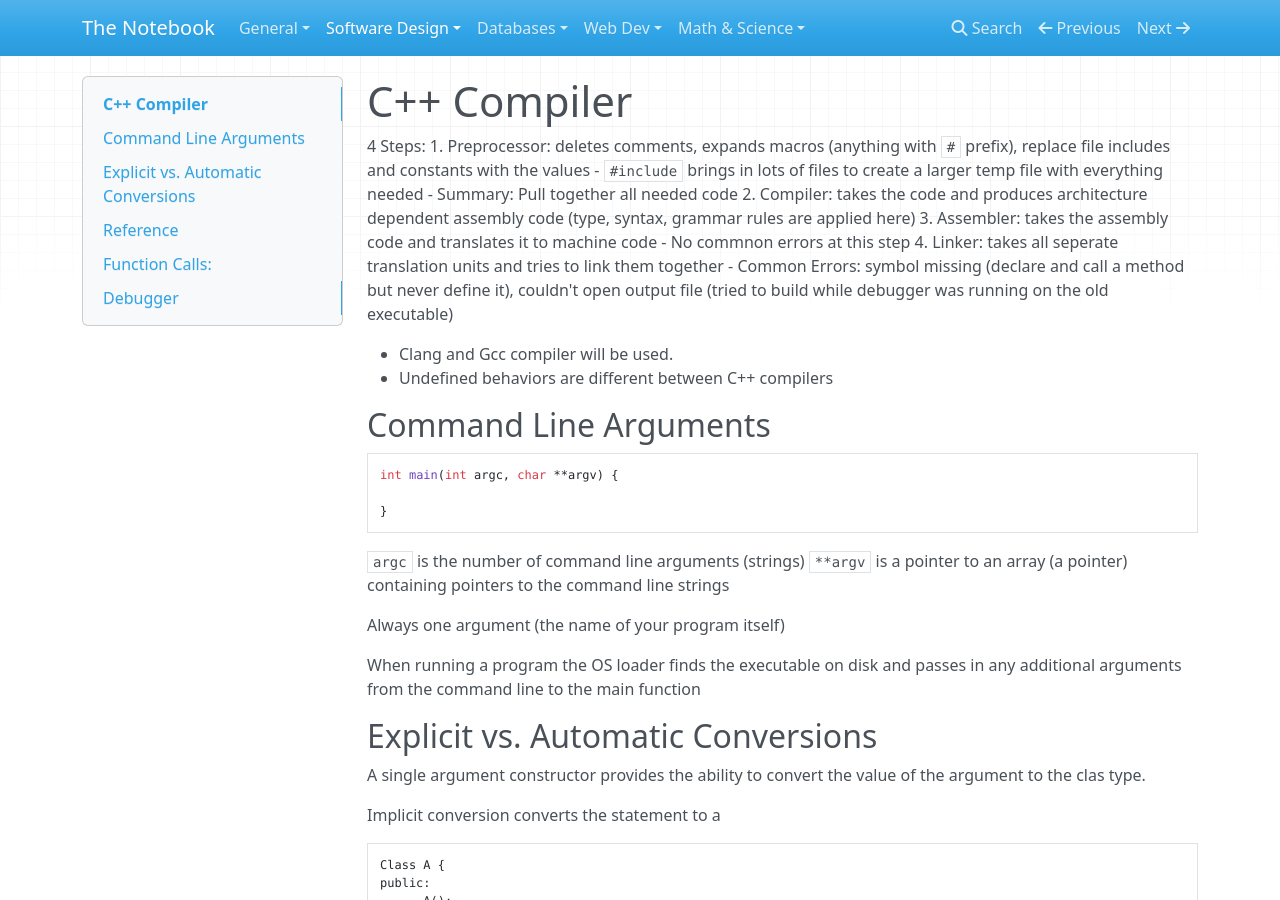
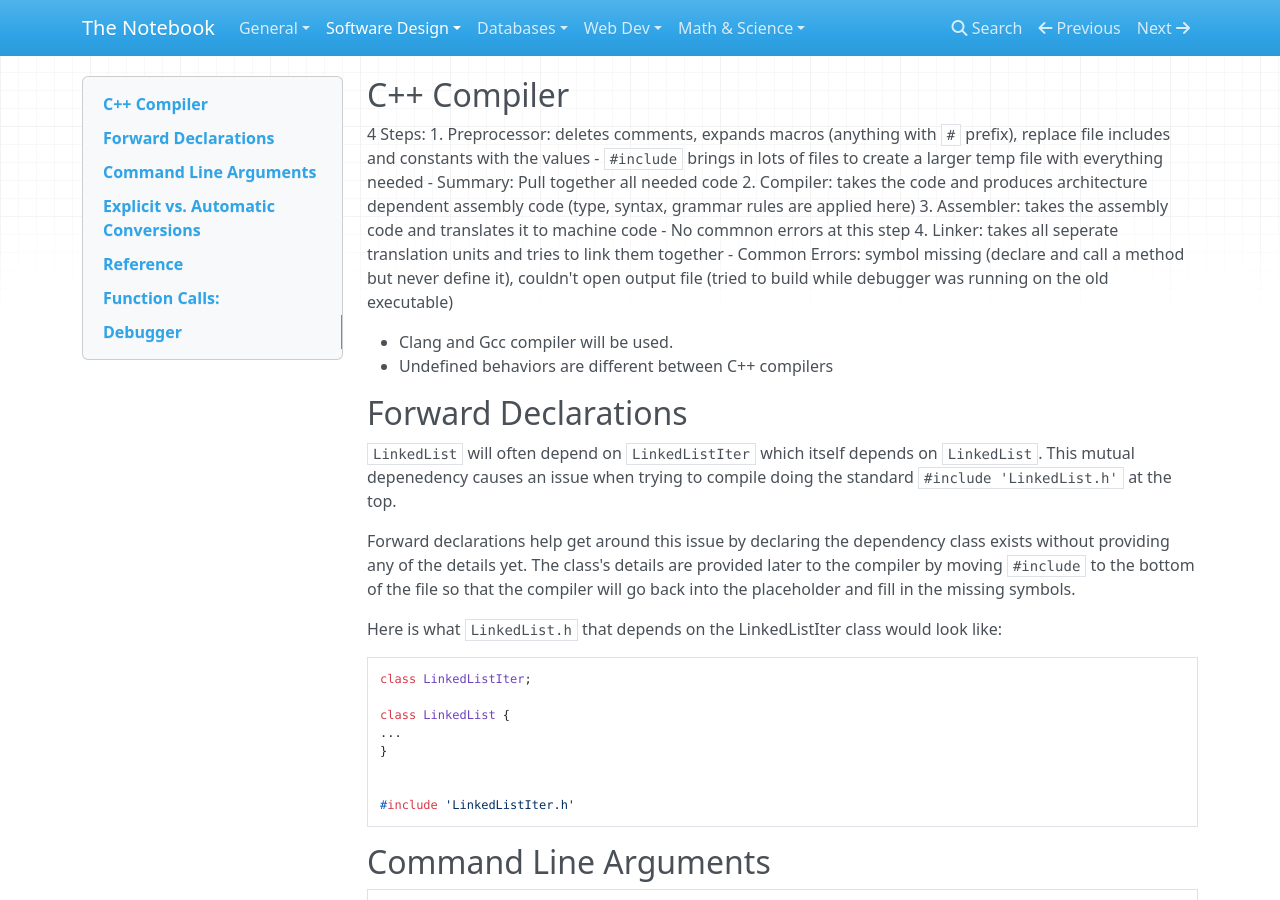
Before and after one commit to meyerv11045/notes, an MkDocs documentation site: the page built from notes/software_design/misc.md, in a window 1280 px wide and 900 px high. Built offline with MkDocs 1.6.1, drawn with Linux system fonts in a browser that asks for light colours; nearby versions of some CDN libraries.

Commit message:
forward declarations

````diff
--- a/notes/software_design/misc.md
+++ b/notes/software_design/misc.md
@@ -1,4 +1,4 @@
-# C++ Compiler
+## C++ Compiler
 4 Steps:
 1. Preprocessor: deletes comments, expands macros (anything with `#` prefix), replace file includes and constants with the values
       - `#include` brings in lots of files to create a larger temp file with everything needed
@@ -11,6 +11,23 @@
 
 - Clang and Gcc compiler will be used.
 - Undefined behaviors are different between C++ compilers
+
+## Forward Declarations
+`LinkedList` will often depend on `LinkedListIter` which itself depends on `LinkedList`. This mutual depenedency causes an issue when trying to compile doing the standard `#include 'LinkedList.h'` at the top.
+
+Forward declarations help get around this issue by declaring the dependency class exists without providing any of the details yet. The class's details are provided later to the compiler by moving `#include` to the bottom of the file so that the compiler will go back into the placeholder and fill in the missing symbols.
+
+Here is what `LinkedList.h` that depends on the LinkedListIter class would look like:
+``` c++
+class LinkedListIter;
+
+class LinkedList {
+...
+}
+
+
+#include 'LinkedListIter.h'
+```
 
 ## Command Line Arguments
 ``` c++
````
Also changed, not shown: notes/software_design/templates.md (+9 -0 lines).
